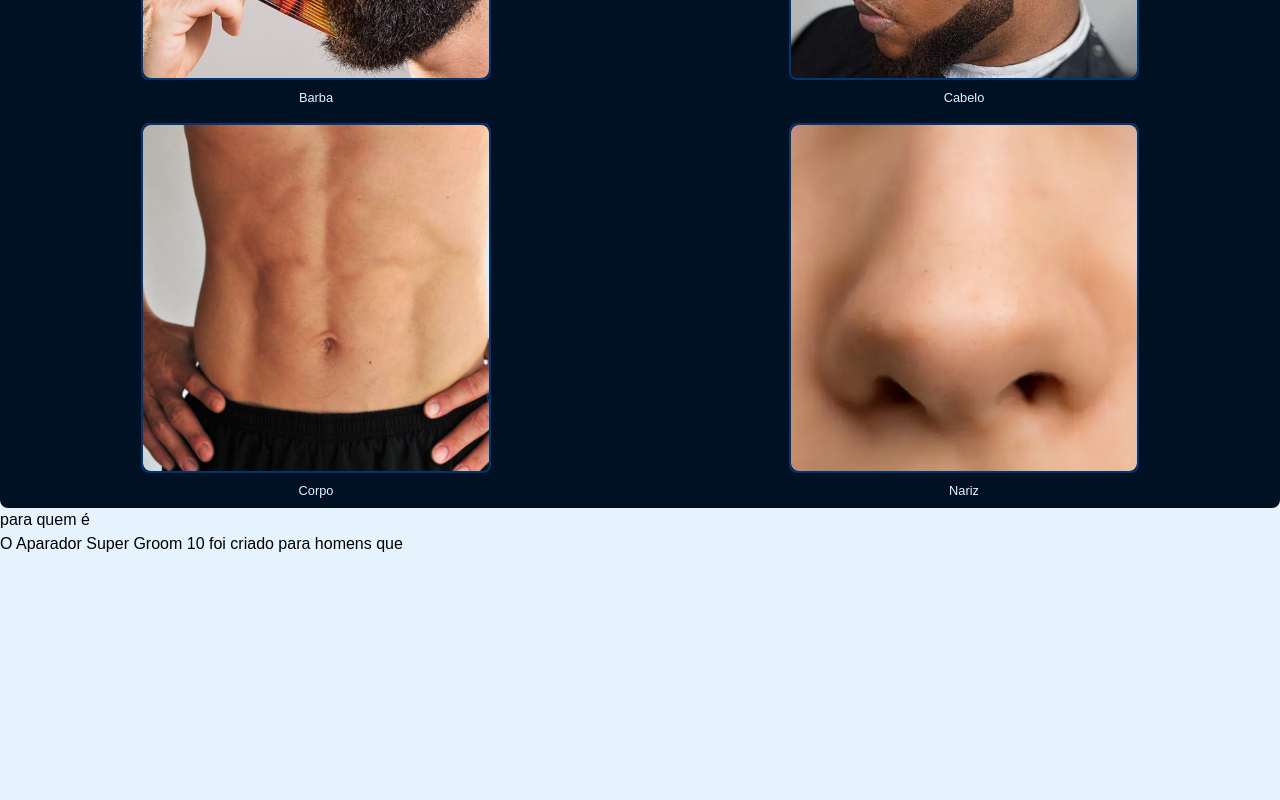
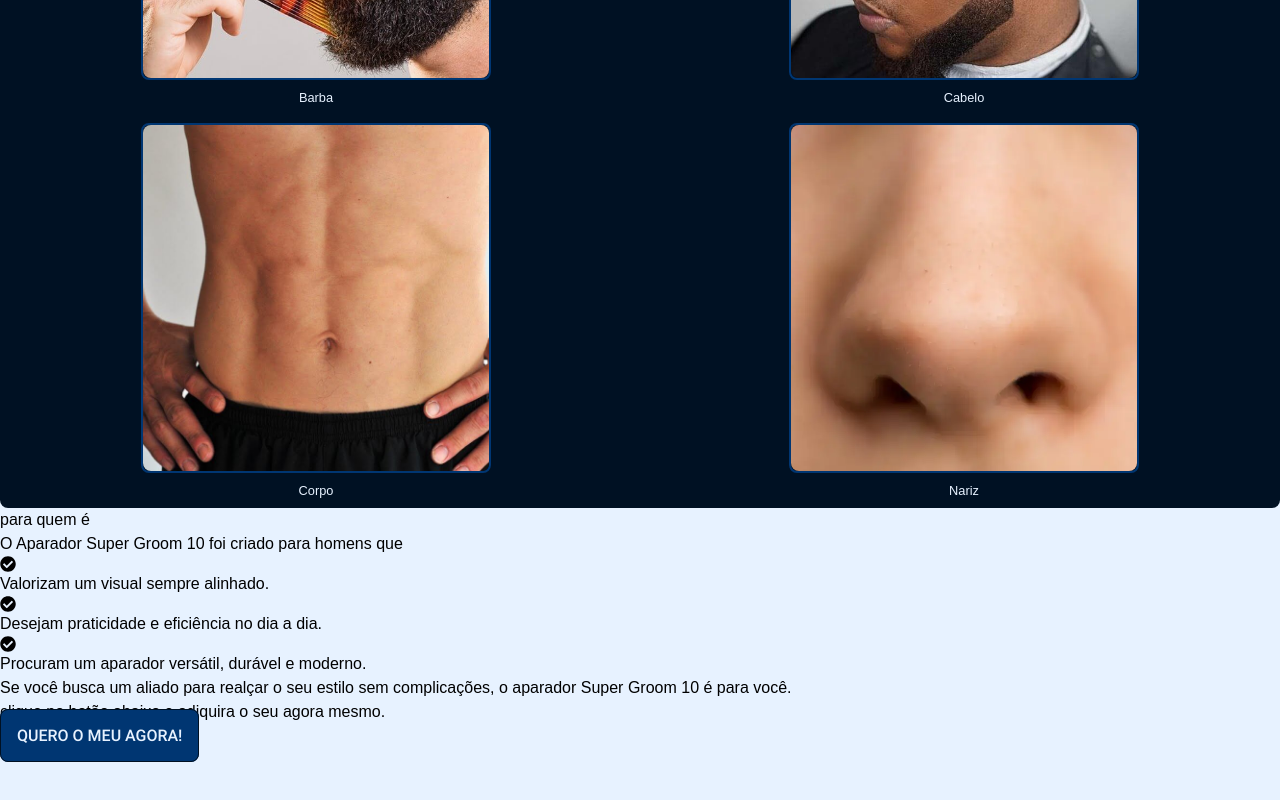
Before and after one commit to Windisley/Laging-Page-Mondial, a Next.js app in the folder mondial/: page / in a window 1280 px wide. Shown: the part 1182-1982 px from the top of the page. Built offline with nearby package versions, Linux system fonts and the light colour scheme; a web font is replaced by a local one.

Commit message:
Sessão para quem e, estruturada

```diff
--- a/mondial/src/app/components/Forwho.tsx
+++ b/mondial/src/app/components/Forwho.tsx
@@ -1,27 +1,61 @@
 import { FaCheckCircle } from "react-icons/fa";
 
-const Forwho = ()=>{
-    return(
-        <section className="
+const Forwho = () => {
+  return (
+    <section
+      className="
          w-full min-h-dvh h-full m-mcentralize
+        "
+    >
+      <div className="
+
       ">
         <div>
-                <div>
-                    <h1>
-                    para quem é
-                    </h1>
+          <h1>para quem é</h1>
 
-                    <h2>
-                      O Aparador Super Groom 10 foi criado para homens que
-                    </h2>
+          <h2>O Aparador Super Groom 10 foi criado para homens que</h2>
         </div>
         <div>
-
+          <div>
+            <FaCheckCircle />
+            <p>Valorizam um visual sempre alinhado.</p>
+          </div>
+          <div>
+            <FaCheckCircle />
+            <p>Desejam praticidade e eficiência no dia a dia.</p>
+          </div>
+          <div>
+            <FaCheckCircle />
+            <p>Procuram um aparador versátil, durável e moderno.</p>
           </div>
         </div>
 
+        <div>
+            <h3>
+              Se você busca um aliado para realçar o seu
+              estilo sem complicações, o aparador Super Groom 10 é para você.
+
+            </h3>
+
+            <p>
+                clique no botão abaixo e adiquira o seu agora mesmo.
+            </p>
+
+            <a href="#" className="
+                     w-4/5 max-w-w350 p-4 max-h-full
+                     rounded-lg bg-blue border border-black
+                     scale-100 ease-in-out duration-300 hover:scale-110
+                     my-4 text-center uppercase font-roboto-medium text-white
+
+                    ">
+
+                      Quero o meu agora!
+
+            </a>
+        </div>
+      </div>
     </section>
-    )
-}
+  );
+};
 
-export default Forwho
+export default Forwho;
--- a/mondial/tailwind.config.ts
+++ b/mondial/tailwind.config.ts
@@ -47,7 +47,7 @@ export default {
       },
       fontSize:{
         supertitle: "2.2rem",
-        title:       "1rem",
+        title:       "1.2rem",
         paragraph:   ".8rem"
       }
     },
```
Lines whose indentation alone changed are shown as unchanged.
